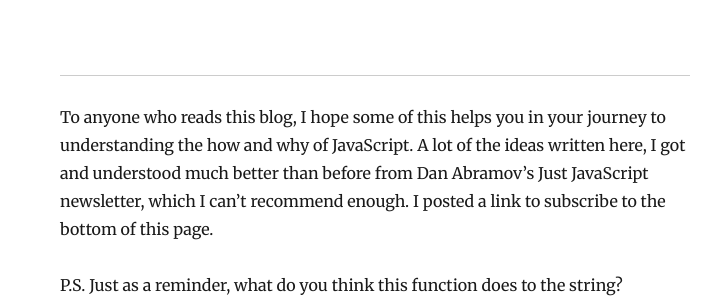
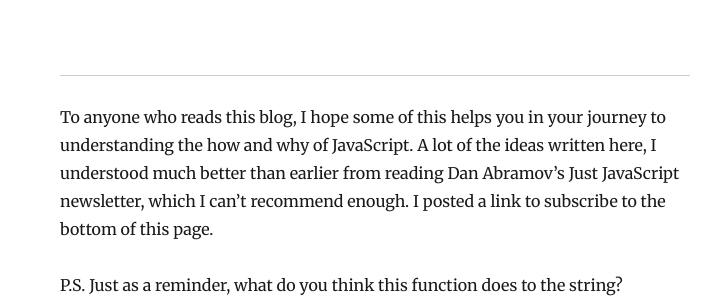
Before and after one commit to bphillips95/Coding-blog, a Gatsby site: page /mutating-js-strings/ in a window 1280 px wide. Shown: the part 5578-5876 px from the top of the page, without its empty margins (265-986 px from the left). Built offline with nearby package versions, Linux system fonts and the light colour scheme; Gatsby itself is replaced by a stand-in of ours; some packages are replaced by stand-ins of ours.

Commit message:
edited js strings blog

```diff
--- a/content/blog/mutating-js-strings/index.md
+++ b/content/blog/mutating-js-strings/index.md
@@ -119,7 +119,7 @@ However JavaScript is pass-by-value, and a just takes on the value of whatever b
 
 ---
 
-To anyone who reads this blog, I hope some of this helps you in your journey to understanding the how and why of JavaScript. A lot of the ideas written here, I got and understood much better than before from Dan Abramov’s Just JavaScript newsletter, which I can’t recommend enough. I posted a link to subscribe to the bottom of this page.
+To anyone who reads this blog, I hope some of this helps you in your journey to understanding the how and why of JavaScript. A lot of the ideas written here, I understood much better than earlier from reading Dan Abramov’s Just JavaScript newsletter, which I can’t recommend enough. I posted a link to subscribe to the bottom of this page.
 
 P.S. Just as a reminder, what do you think this function does to the string? Remember strings are primitive.
 
```
